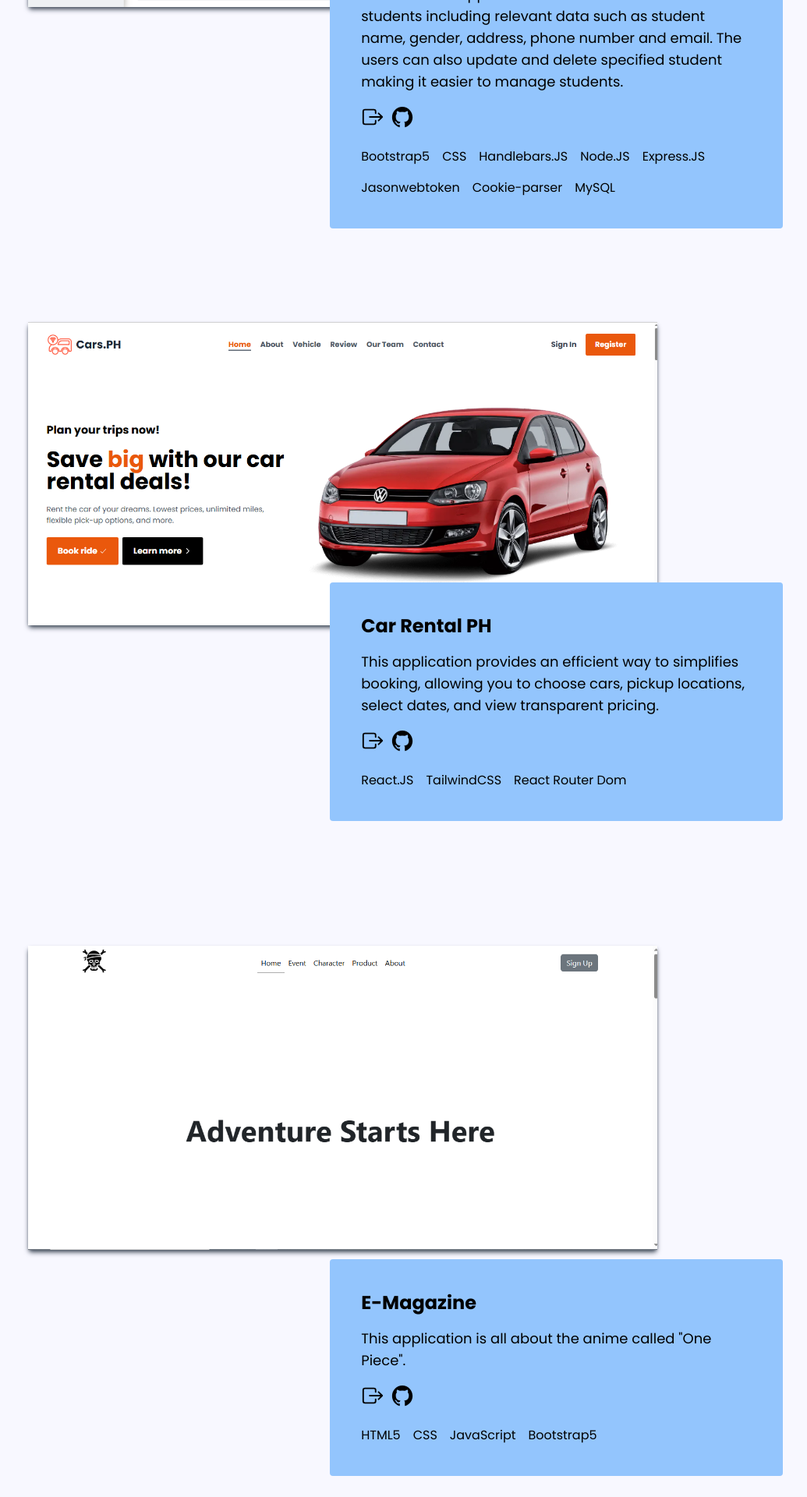
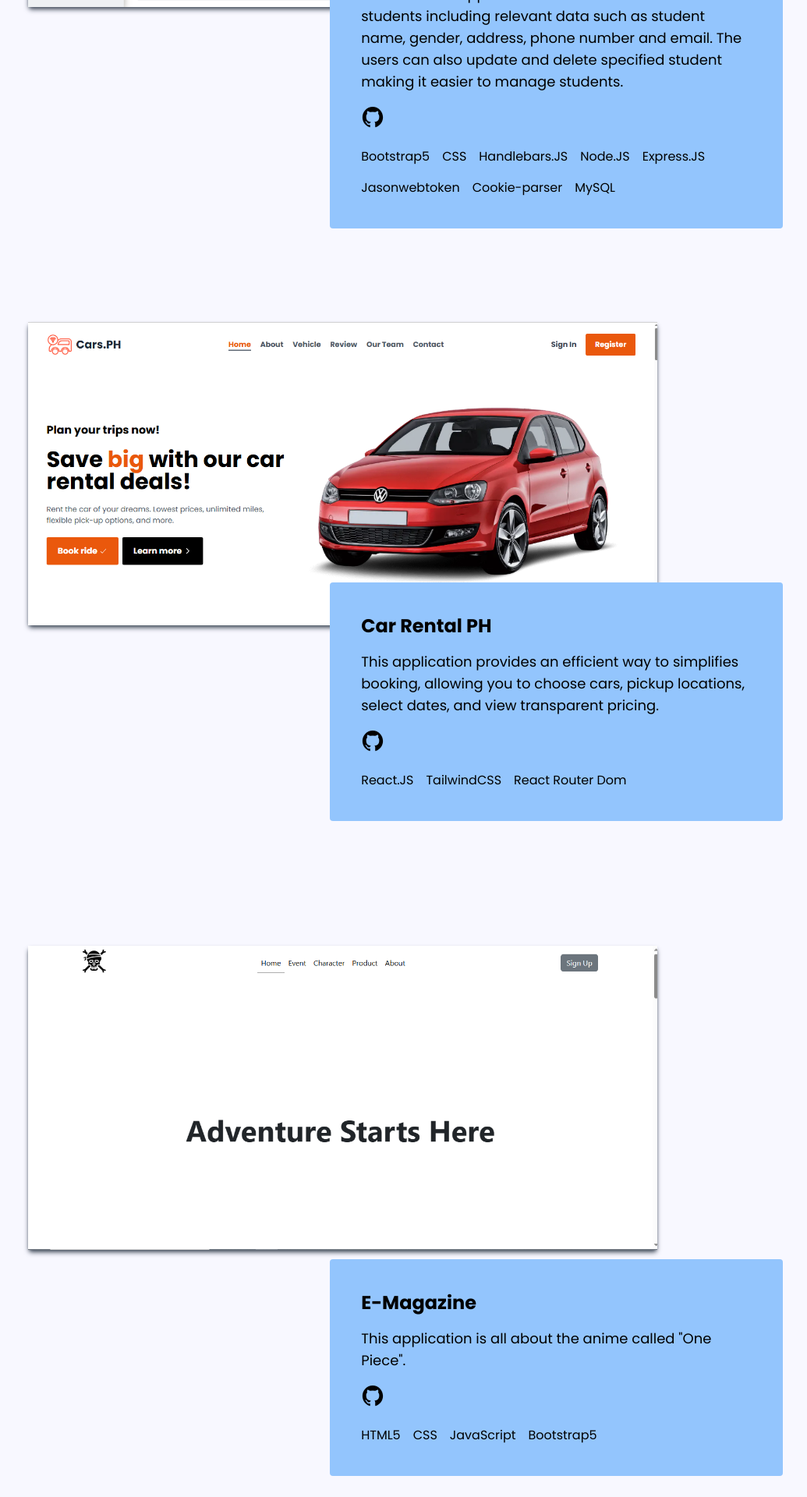
Before and after one commit to mikefillar/mikefillar.github.io, a React (Create React App) app: page / in a window 1280 px wide. Shown: the part 2760-4680 px from the top of the page at 78% size, without its empty margins (120-1155 px from the left). Built offline with nearby package versions, Linux system fonts and the light colour scheme.

Commit message:
projects updated

```diff
--- a/src/Components/Project.js
+++ b/src/Components/Project.js
@@ -91,13 +91,13 @@ const Project = () => {
           </p>
 
           <div className="flex gap-2 justify-center items-center md:justify-start md:items-start">
-            <a
+            {/* <a
               href="https://school-of-school.onrender.com/"
               target="_blank"
               className="text-3xl text-black hover:scale-110 transition-all duration-200 ease-linear"
             >
               <ion-icon name="exit-outline"></ion-icon>
-            </a>
+            </a> */}
             <a
               href="https://github.com/mikefillar/school-of-school"
               target="_blank"
@@ -140,13 +140,13 @@ const Project = () => {
           </p>
 
           <div className="flex gap-2 justify-center items-center md:justify-start md:items-start">
-            <a
+            {/* <a
               href="https://mikefillar.github.io/car-rental-ph"
               target="_blank"
               className="text-3xl text-black hover:scale-110 transition-all duration-200 ease-linear"
             >
               <ion-icon name="exit-outline"></ion-icon>
-            </a>
+            </a> */}
             <a
               href="https://github.com/mikefillar/mikefillar.github.io"
               target="_blank"
@@ -184,13 +184,13 @@ const Project = () => {
           </p>
 
           <div className="flex gap-2 justify-center items-center md:justify-start md:items-start">
-            <a
+            {/* <a
               href="https://mikefillar.github.io/newproject/"
               target="_blank"
               className="text-3xl text-black hover:scale-110 transition-all duration-200 ease-linear"
             >
               <ion-icon name="exit-outline"></ion-icon>
-            </a>
+            </a> */}
             <a
               href="https://github.com/mikefillar/newproject"
               target="_blank"
```
